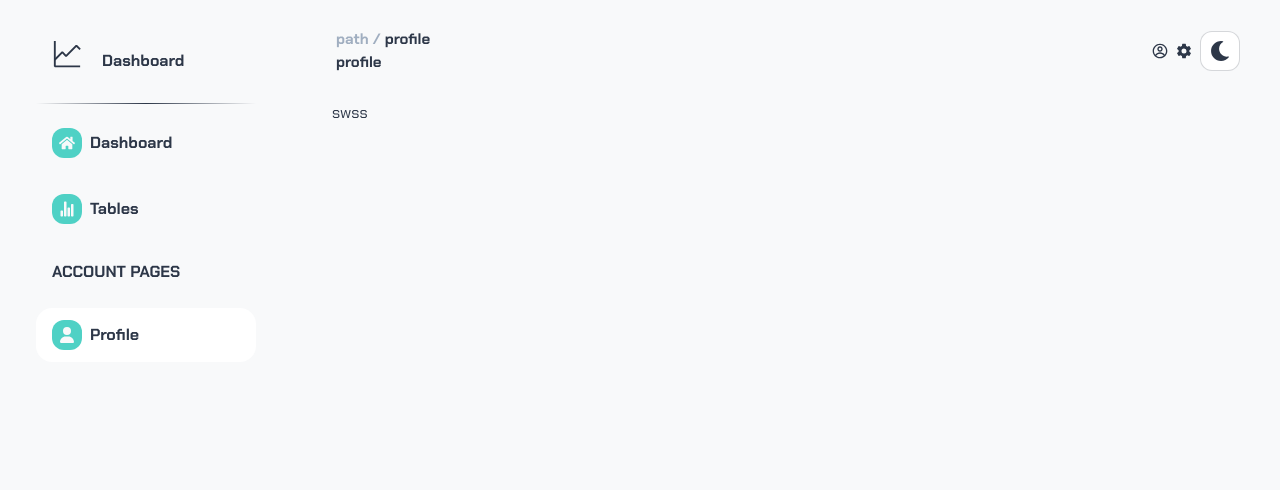
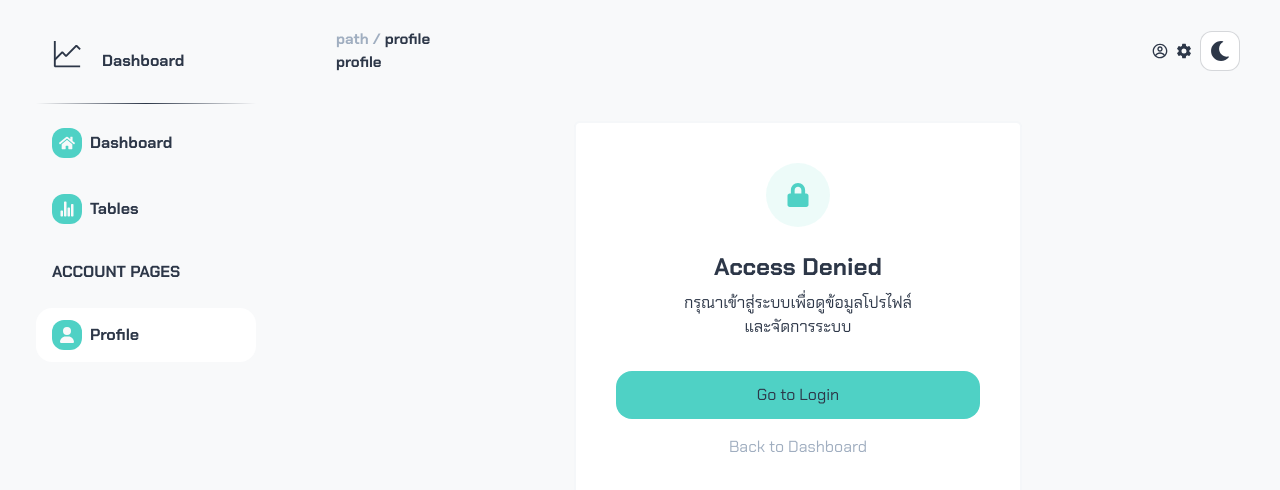
Before and after one commit to deefyouknow/nextjs-university-project, a Next.js app: page /profile in a window 1280 px wide. Shown: the top 490 px of the page. Built offline with nearby package versions, Linux system fonts and the light colour scheme.

Commit message:
fix profile page

```diff
--- a/src/app/layout.tsx
+++ b/src/app/layout.tsx
@@ -33,7 +33,7 @@ export default function RootLayout({
               </div>
               <div className="md:pl-10 flex flex-col h-full w-full overflow-y-scroll overscroll-none">
                 <Header />
-                <div className="px-4">
+                <div className="px-4 h-full w-full">
                   {children}
                 </div>
               </div>
--- a/src/app/page.tsx
+++ b/src/app/page.tsx
@@ -9,19 +9,19 @@ const App = () => {
       */}
       <div className="grid grid-cols-1 sm:grid-cols-2 lg:grid-cols-4 gap-4 w-full">
 
-        <div className="w-full h-[93.6px] bg-surface rounded-2xl">
+        <div className="w-full h-[93.6px] bg-surface rounded-2xl shadow-xl">
           {/* ใส่ของข้างในเองเลย */}
         </div>
 
-        <div className="w-full h-[93.6px] bg-surface rounded-2xl">
+        <div className="w-full h-[93.6px] bg-surface rounded-2xl shadow-xl">
           {/* ใส่ของข้างในเองเลย */}
         </div>
 
-        <div className="w-full h-[93.6px] bg-surface rounded-2xl">
+        <div className="w-full h-[93.6px] bg-surface rounded-2xl shadow-xl">
           {/* ใส่ของข้างในเองเลย */}
         </div>
 
-        <div className="w-full h-[93.6px] bg-surface rounded-2xl">
+        <div className="w-full h-[93.6px] bg-surface rounded-2xl shadow-xl">
           {/* ใส่ของข้างในเองเลย */}
         </div>
 
--- a/src/app/profile/page.tsx
+++ b/src/app/profile/page.tsx
@@ -1,7 +1,32 @@
+'use client'
+import Link from "next/link";
+import { FaLock } from "react-icons/fa";
+
 const Profile = () => {
   return (
     <>
-      <div>swss</div>
+      <div className="h-full w-full flex items-start justify-center p-5">
+        {/*zone page*/}
+        <div className="rounded-md border-muted/10 border-2 shadow-2xs bg-surface flex flex-col items-center p-10 max-w-md w-full min-w-60">
+          <div className="h-16 w-16 rounded-full bg-primary/10 flex items-center justify-center">
+            <FaLock className="text-primary text-2xl" />
+          </div>
+          {/*Accesc Denied*/}
+          <p className="text-text pb-2 pt-6 text-2xl font-bold whitespace-nowrap">Access Denied</p>
+          {/*text*/}
+          <p className="text-center text-text pb-8 whitespace-nowrap">
+            กรุณาเข้าสู่ระบบเพื่อดูข้อมูลโปรไฟล์ <br />
+            และจัดการระบบ
+          </p>
+          {/*Link to Login*/}
+          <Link href="/" className="bg-primary py-3 px-5 rounded-2xl w-full min-w-25 flex justify-center text-nowrap">
+            Go to Login
+          </Link>
+          <Link href="/" className="text-muted pt-4 text-nowrap">
+            Back to Dashboard
+          </Link>
+        </div>
+      </div>
     </>
   )
 }
```
